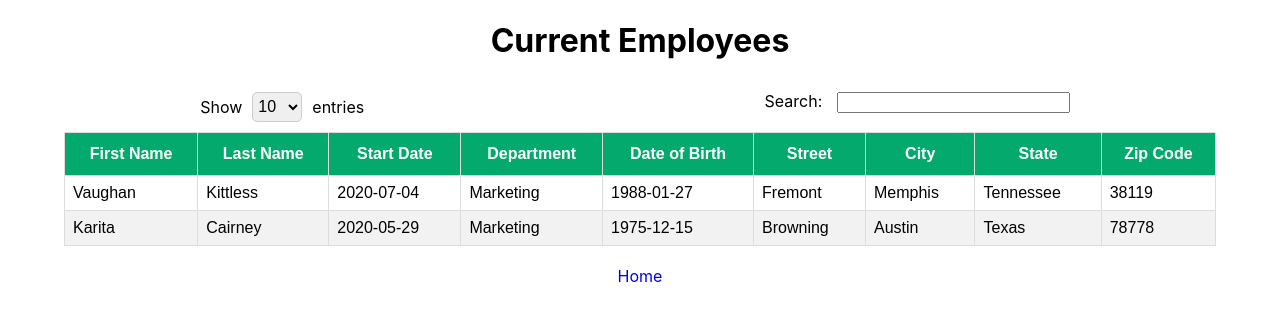
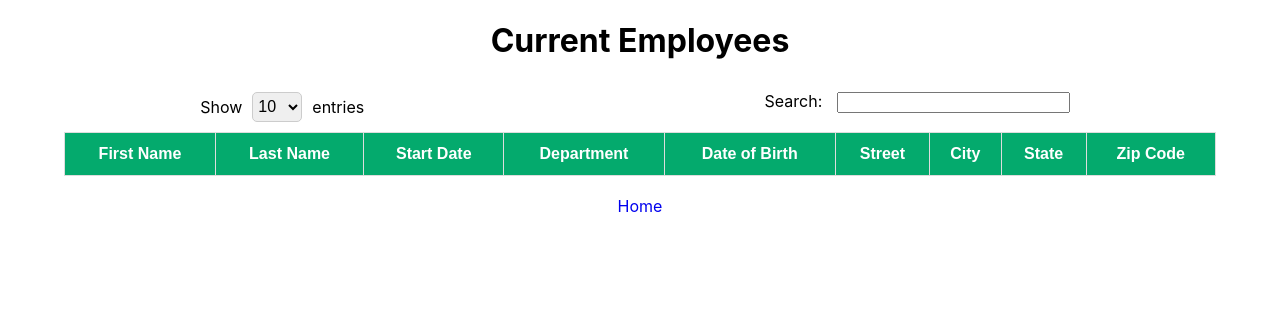
Before and after one commit to SandyTzns/Hrnet, a React (Create React App) app in the folder hrnet/: page /employees in a window 1280 px wide. Shown: the top 320 px of the page. Built offline with nearby package versions, Linux system fonts and the light colour scheme.

Commit message:
updated Redux and form to store more than 1 employee

```diff
--- a/hrnet/src/components/BasicTable.js
+++ b/hrnet/src/components/BasicTable.js
@@ -1,15 +1,17 @@
 import { useMemo } from "react";
 import { useTable } from "react-table";
-import MOCK_DATA from "./MOCK_DATA.json";
+import { useSelector } from "react-redux";
 import { COLUMNS } from "./columns";
 
 import "../css/table.css";
 import { NavLink } from "react-router-dom";
 
 export default function BasicTable() {
+  // useSelector to get the employee form the Redux store
+  const employees = useSelector((state) => state.employees);
   //useMemo hook so the data isn't re-render on every rendering
   const columns = useMemo(() => COLUMNS, []);
-  const data = useMemo(() => MOCK_DATA, []);
+  const data = useMemo(() => employees, [employees]);
 
   const tableInstance = useTable({
     columns: columns,
@@ -24,7 +26,7 @@ export default function BasicTable() {
     <>
       <h1>Current Employees</h1>
       <div className="sorting_section">
-        <label for="entries">
+        <label htmlFor="entries">
           Show
           <select name="entries" id="entries">
             <option value="10">10</option>
@@ -34,16 +36,18 @@ export default function BasicTable() {
           </select>
           entries
         </label>
-        <label for="search">
+        <label htmlFor="search">
           Search: <input type="text" name="search" id="search"></input>
         </label>
       </div>
       <table {...getTableProps()}>
         <thead>
           {headerGroups.map((headerGroup) => (
-            <tr {...headerGroup.getHeaderGroupProps()}>
+            <tr {...headerGroup.getHeaderGroupProps()} key={headerGroup.id}>
               {headerGroup.headers.map((column) => (
-                <th {...column.getHeaderProps()}>{column.render("Header")}</th>
+                <th {...column.getHeaderProps()} key={column.id}>
+                  {column.render("Header")}
+                </th>
               ))}
             </tr>
           ))}
@@ -52,10 +56,12 @@ export default function BasicTable() {
           {rows.map((row) => {
             prepareRow(row);
             return (
-              <tr {...row.getRowProps()}>
+              <tr key={row.id} {...row.getRowProps()}>
                 {row.cells.map((cell) => {
                   return (
-                    <td {...cell.getCellProps()}>{cell.render("Cell")}</td>
+                    <td key={cell.getCellProps().key} {...cell.getCellProps()}>
+                      {cell.render("Cell")}
+                    </td>
                   );
                 })}
               </tr>
--- a/hrnet/src/components/MOCK_DATA.json
+++ b/hrnet/src/components/MOCK_DATA.json
@@ -1,26 +1,12 @@
 [
-  {
-    "id": 1,
-    "first_name": "Vaughan",
-    "last_name": "Kittless",
-    "start_date": "2020-07-04",
-    "department": "Marketing",
-    "birthday": "1988-01-27",
-    "street": "Fremont",
-    "city": "Memphis",
-    "state": "Tennessee",
-    "zip_code": "38119"
-  },
-  {
-    "id": 2,
-    "first_name": "Karita",
-    "last_name": "Cairney",
-    "start_date": "2020-05-29",
-    "department": "Marketing",
-    "birthday": "1975-12-15",
-    "street": "Browning",
-    "city": "Austin",
-    "state": "Texas",
-    "zip_code": "78778"
-  }
+  { "id": 1, "state": "California", "department": "Training" },
+  { "id": 2, "state": "District of Columbia", "department": "Sales" },
+  { "id": 3, "state": "Florida", "department": "Legal" },
+  { "id": 4, "state": "Georgia", "department": "Business Development" },
+  { "id": 5, "state": "Missouri", "department": "Accounting" },
+  { "id": 6, "state": "Georgia", "department": "Support" },
+  { "id": 7, "state": "Colorado", "department": "Training" },
+  { "id": 8, "state": "Arkansas", "department": "Sales" },
+  { "id": 9, "state": "North Carolina", "department": "Marketing" },
+  { "id": 10, "state": "Washington", "department": "Business Development" }
 ]
--- a/hrnet/src/components/columns.js
+++ b/hrnet/src/components/columns.js
@@ -4,15 +4,15 @@
 export const COLUMNS = [
   {
     Header: "First Name",
-    accessor: "first_name",
+    accessor: "firstName",
   },
   {
     Header: "Last Name",
-    accessor: "last_name",
+    accessor: "lastName",
   },
   {
     Header: "Start Date",
-    accessor: "start_date",
+    accessor: "startDate",
   },
   {
     Header: "Department",
@@ -36,6 +36,6 @@ export const COLUMNS = [
   },
   {
     Header: "Zip Code",
-    accessor: "zip_code",
+    accessor: "zipCode",
   },
 ];
--- a/hrnet/src/css/nav.css
+++ b/hrnet/src/css/nav.css
@@ -4,6 +4,9 @@ nav {
   align-items: center;
   justify-content: space-between;
   padding: 0 10px;
+}
+nav h1 {
+  margin: 0;
 }
 
 .logo {
--- a/hrnet/src/store/employee-slice.js
+++ b/hrnet/src/store/employee-slice.js
@@ -1,24 +1,16 @@
 import { createSlice } from "@reduxjs/toolkit";
+
+const initialState = [];
 
 export const employeeSlice = createSlice({
   name: "employeeSlice",
-  initialState: {
-    firstName: "",
-    lastName: "",
-    startDate: "",
-    department: "",
-    birthday: "",
-    street: "",
-    city: "",
-    state: "",
-    zipCode: "",
-  },
+  initialState,
   reducers: {
     createNewEmployee: (currentSlice, action) => {
-      return { ...currentSlice, ...action.payload };
+      currentSlice.push(action.payload);
     },
   },
 });
 
-const { createNewEmployee } = employeeSlice.actions;
-export { createNewEmployee };
+export const { createNewEmployee } = employeeSlice.actions;
+export default employeeSlice.reducer;
--- a/hrnet/src/store/index.js
+++ b/hrnet/src/store/index.js
@@ -1,9 +1,9 @@
 import { configureStore } from "@reduxjs/toolkit";
-import { employeeSlice } from "./employee-slice";
+import employeeReducer from "./employee-slice";
 
 const store = configureStore({
   reducer: {
-    EMPLOYEE: employeeSlice.reducer,
+    employees: employeeReducer,
   },
 });
 
```
Also changed, not shown: hrnet/src/css/form.css (+0 -37 lines), 1 other file (tests, documents, lock files or other folders).
